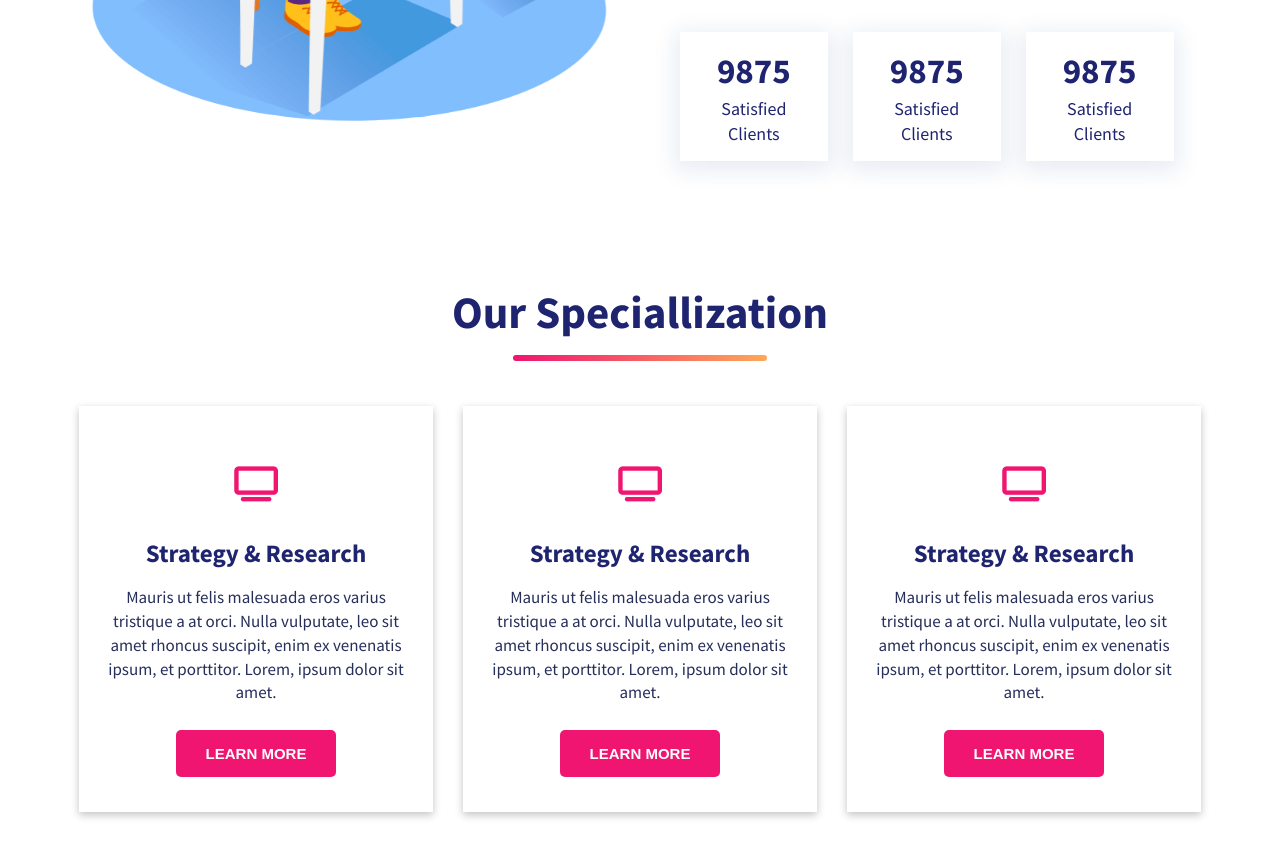
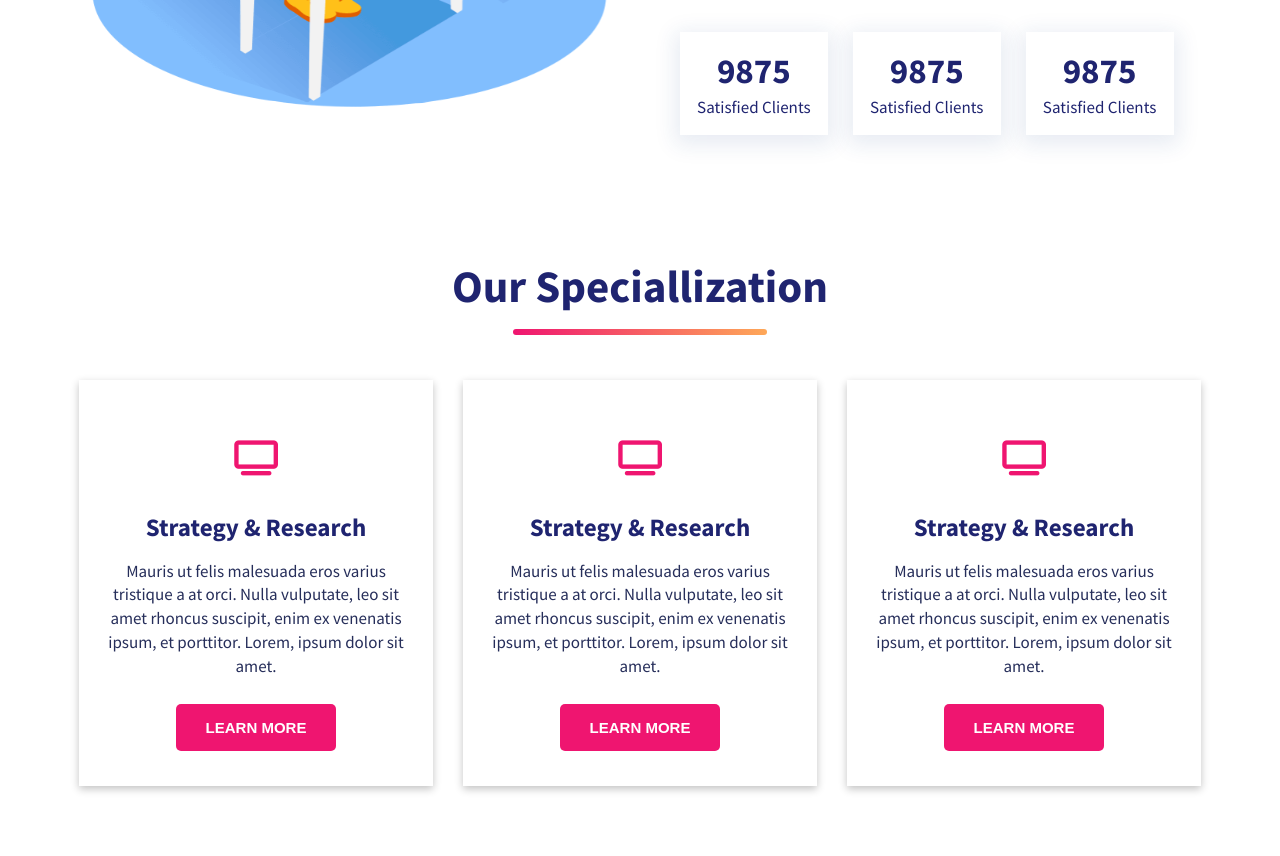
Before and after one commit to vusal5555/agency.responsive.github.io, a website: page index.html in a window 1280 px wide. Shown: the part 1088-1944 px from the top of the page. Drawn offline with Linux system fonts and the light colour scheme.

Commit message:
opt 46868378

```diff
--- a/css/style.css
+++ b/css/style.css
@@ -424,7 +424,7 @@ body {
   .about--stat-1 {
     font-size: 3.5rem; }
   .about--stat-2 {
-    font-size: 1.8rem; }
+    font-size: 1.7rem; }
   .about--stats {
     flex-direction: row;
     gap: 2.5rem; }
```
